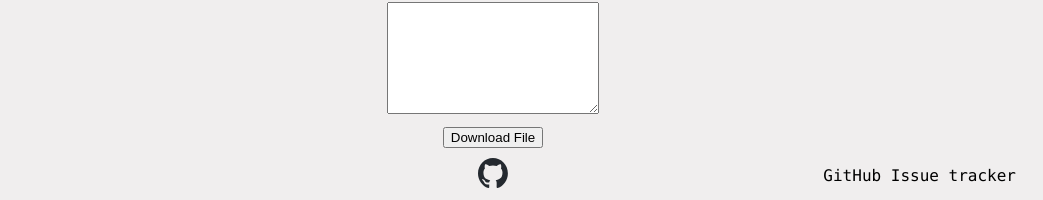
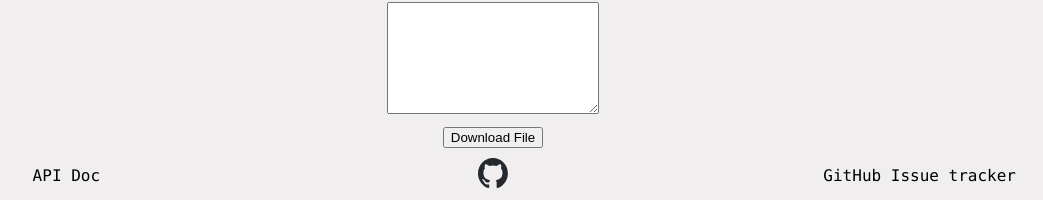
Before and after one commit to baloise/yo-yo-maskr, a FastAPI app: page /demask in a window 1280 px wide. Shown: the part 1152-1352 px from the top of the page, without its empty margins (147-1190 px from the left). Run offline with FastAPI, Linux system fonts and the light colour scheme; parts of the project's set-up code (start-up, migrations or seed data) failed here and were passed over.

Commit message:
Add API Doc

```diff
--- a/src/templates/html/demask.html
+++ b/src/templates/html/demask.html
@@ -76,7 +76,11 @@
     </main>
 
     <footer class="flex-container-row">
-        <div class="flex-item"></div>
+        <div class="flex-item">
+            <a class="url-nounderline" target="_blank" href="/docs#/default/mask_api_demask_post">
+                API Doc
+            </a>
+        </div>
         <div class="flex-item">
             <a target="_blank" href="https://github.com/baloise/yo-yo-maskr">
                 <img src="/static/public/github-mark.svg" alt="GitHub" width="30" height="30">
--- a/src/templates/html/landing.html
+++ b/src/templates/html/landing.html
@@ -27,7 +27,11 @@
     </main>
 
     <footer class="flex-container-row">
-        <div class="flex-item"></div>
+        <div class="flex-item">
+            <a class="url-nounderline" target="_blank" href="/docs">
+                API Doc
+            </a>
+        </div>
         <div class="flex-item">
             <a target="_blank" href="https://github.com/baloise/yo-yo-maskr">
                 <img src="/static/public/github-mark.svg" alt="GitHub" width="30" height="30">
--- a/src/templates/html/mask.html
+++ b/src/templates/html/mask.html
@@ -95,7 +95,7 @@
 
     <footer class="flex-container-row">
         <div class="flex-item">
-            <a class="url-nounderline" target="_blank" href="/docs">
+            <a class="url-nounderline" target="_blank" href="/docs#/default/mask_api_mask_post">
                 API Doc
             </a>
         </div>
```
